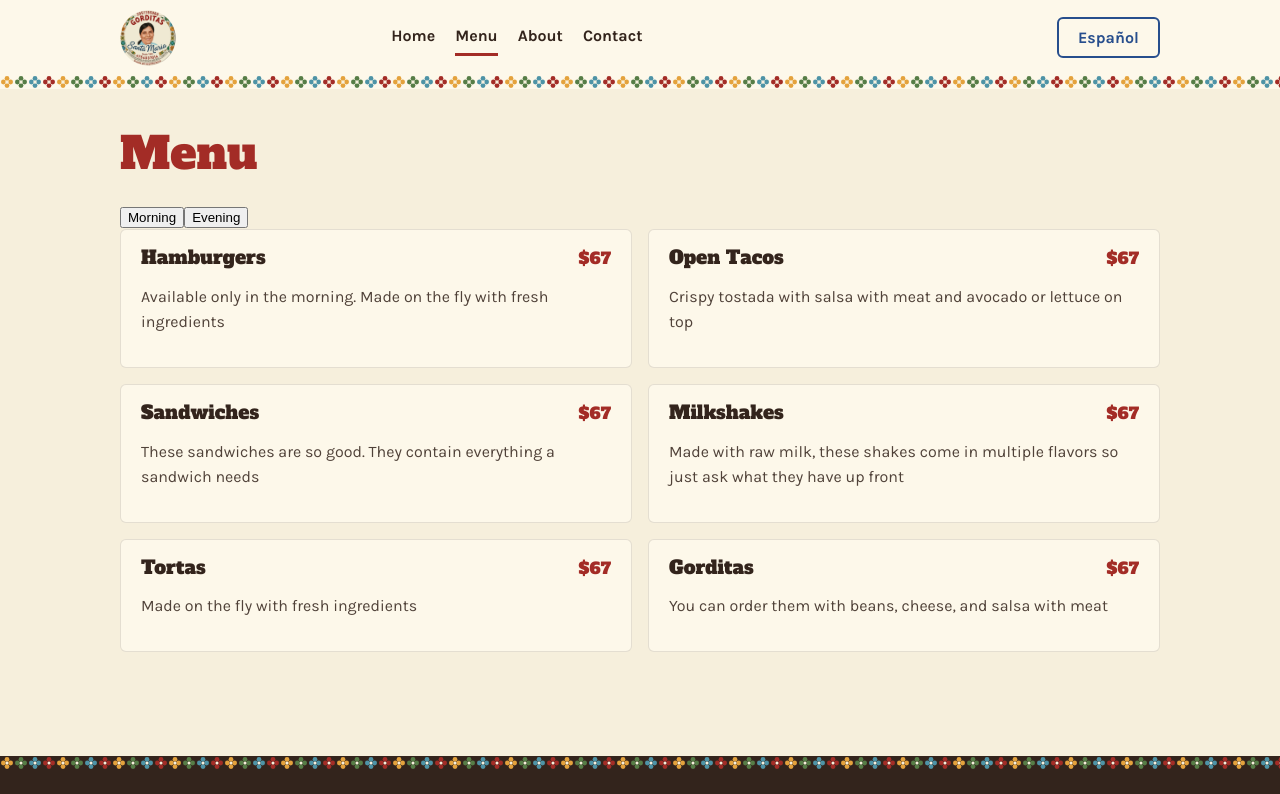
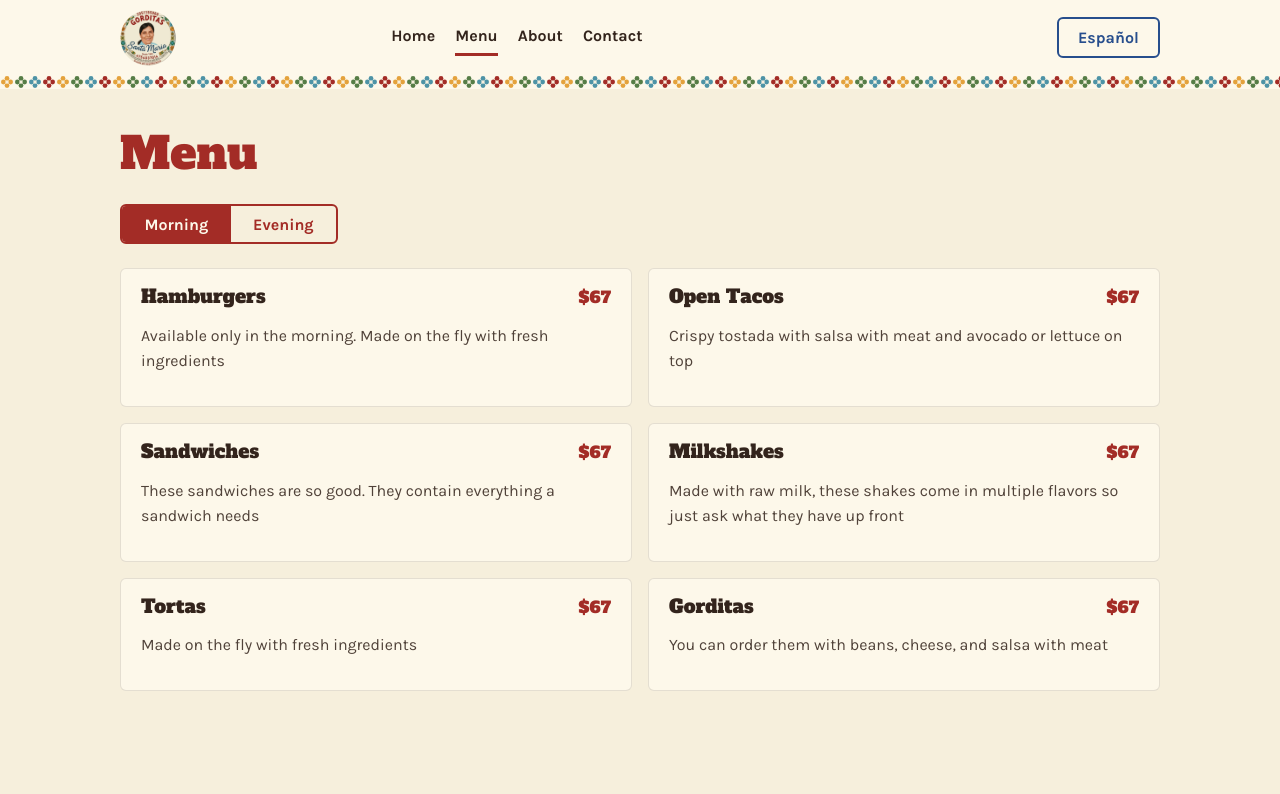
Before and after one commit to JosephMelesse/hack-website, a React (Vite) app: page /menu in a window 1280 px wide. Shown: the top 794 px of the page. Built offline with nearby package versions, Linux system fonts and the light colour scheme.

Commit message:
Theme/index.css: style segmented menu toggle

```diff
--- a/src/index.css
+++ b/src/index.css
@@ -572,9 +572,29 @@ p {
   margin-bottom: 1.5rem;
 }
 
-.menu .eyebrow {
-  margin-top: 2rem;
-  margin-bottom: 0.75rem;
+.menu-toggle {
+  display: inline-flex;
+  margin-bottom: 1.5rem;
+  border: 2px solid var(--rojo);
+  border-radius: var(--radius);
+  overflow: hidden;
+}
+
+.menu-toggle button {
+  font-family: var(--font-body);
+  font-weight: 700;
+  font-size: 1rem;
+  padding: 0.55em 1.4em;
+  border: 0;
+  background: transparent;
+  color: var(--rojo);
+  cursor: pointer;
+  transition: background 150ms ease, color 150ms ease;
+}
+
+.menu-toggle .is-current {
+  background: var(--rojo);
+  color: var(--crema-card);
 }
 
 .menu-list {
```
